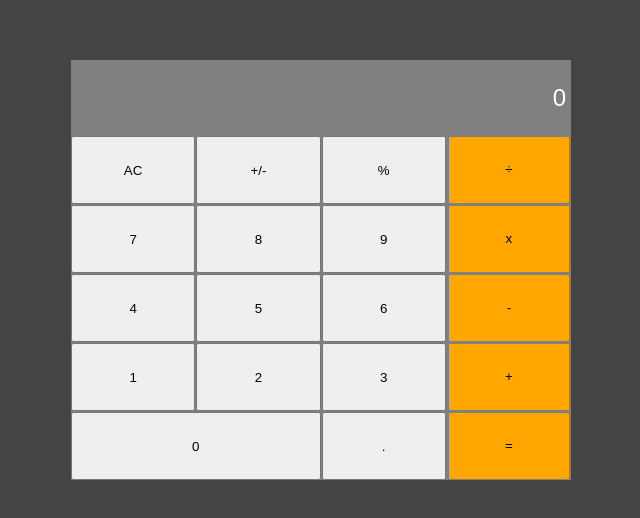
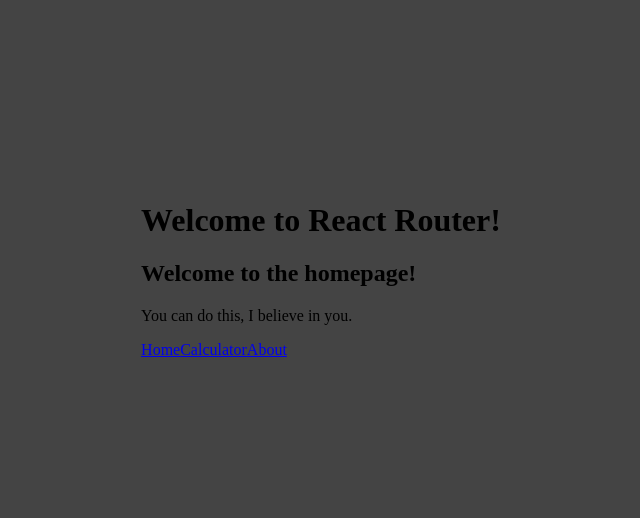
Before and after one commit to carloshs1994/math-magicians, a React (Create React App) app: page / in a window 1280 px wide. Shown: the part 130-648 px from the top of the page, without its empty margins (319-959 px from the left). Built offline with nearby package versions, Linux system fonts and the light colour scheme.

Commit message:
Add Router to the project

```diff
--- a/package.json
+++ b/package.json
@@ -11,6 +11,7 @@
     "prop-types": "^15.8.1",
     "react": "^17.0.2",
     "react-dom": "^17.0.2",
+    "react-router-dom": "^6.2.1",
     "react-scripts": "5.0.0",
     "sass": "^1.49.7",
     "web-vitals": "^2.1.4"
--- a/src/App.js
+++ b/src/App.js
@@ -1,6 +1,66 @@
 import React from 'react';
+import { Routes, Route, Link } from 'react-router-dom';
 import Calculator from './components/calculator';
 
-const App = () => <Calculator />;
+function Home() {
+  return (
+    <>
+      <main>
+        <h2>Welcome to the homepage!</h2>
+        <p>You can do this, I believe in you.</p>
+      </main>
+      <nav>
+        <Link to="/">Home</Link>
+        <Link to="/calculator">Calculator</Link>
+        <Link to="/about">About</Link>
+      </nav>
+    </>
+  );
+}
+
+function CalculatorPage() {
+  return (
+    <>
+      <main>
+        <Calculator />
+      </main>
+      <nav>
+        <Link to="/">Home</Link>
+        <Link to="/calculator">Calculator</Link>
+        <Link to="/about">About</Link>
+      </nav>
+    </>
+  );
+}
+
+function About() {
+  return (
+    <>
+      <main>
+        <h2>Who are we?</h2>
+        <p>
+          That feels like an existential question, do not you
+          think?
+        </p>
+      </main>
+      <nav>
+        <Link to="/">Home</Link>
+        <Link to="/calculator">Calculator</Link>
+        <Link to="/about">About</Link>
+      </nav>
+    </>
+  );
+}
+
+const App = () => (
+  <div className="App">
+    <h1>Welcome to React Router!</h1>
+    <Routes>
+      <Route path="/" element={<Home />} />
+      <Route path="calculator" element={<CalculatorPage />} />
+      <Route path="about" element={<About />} />
+    </Routes>
+  </div>
+);
 
 export default App;
--- a/src/index.js
+++ b/src/index.js
@@ -1,12 +1,15 @@
 import React from 'react';
 import ReactDOM from 'react-dom';
+import { BrowserRouter } from 'react-router-dom';
 import './styles/index.scss';
 import App from './App';
 import reportWebVitals from './reportWebVitals';
 
 ReactDOM.render(
   <React.StrictMode>
-    <App />
+    <BrowserRouter>
+      <App />
+    </BrowserRouter>
   </React.StrictMode>,
   document.getElementById('root'),
 );
```
Also changed, not shown: 1 other file (tests, documents, lock files or other folders).
